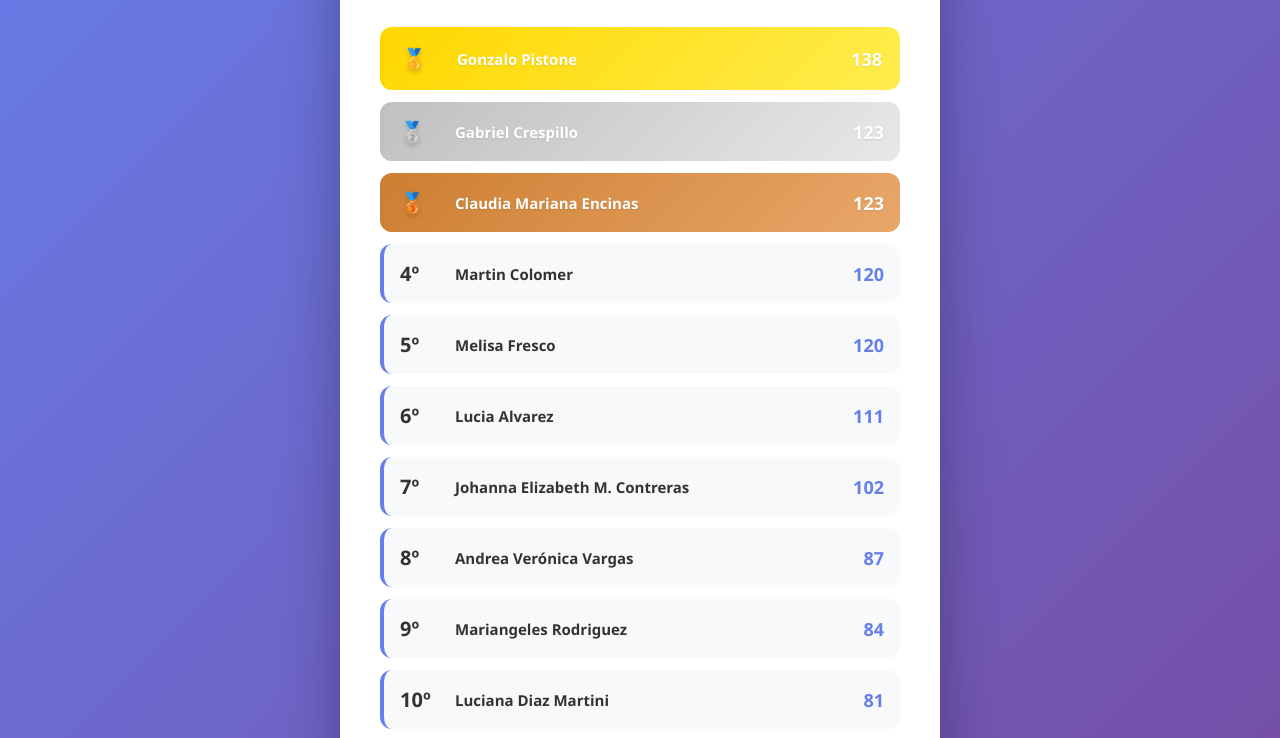
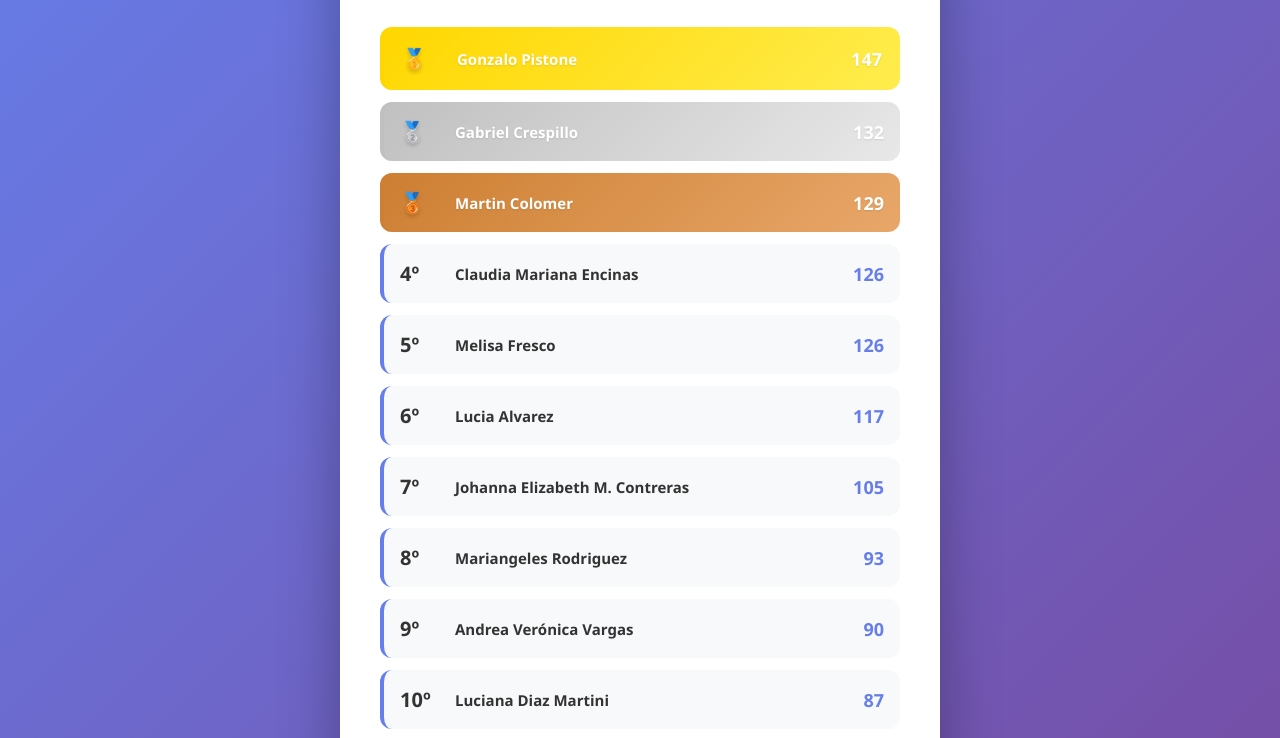
Before and after one commit to gonzalopistone/Prode-ranking, a plain HTML site: page index.html in a window 1280 px wide. Shown: the part 184-922 px from the top of the page. Drawn offline with Linux system fonts and the light colour scheme.

Commit message:
Update index.html

```diff
--- a/index.html
+++ b/index.html
@@ -183,61 +183,61 @@
             <div class="rank-item top1">
                 <div class="position">🥇</div>
                 <div class="name">Gonzalo Pistone</div>
-                <div class="points">138</div>
+                <div class="points">147</div>
             </div>
 
             <div class="rank-item top2">
                 <div class="position">🥈</div>
                 <div class="name">Gabriel Crespillo</div>
-                <div class="points">123</div>
+                <div class="points">132</div>
             </div>
 
             <div class="rank-item top3">
                 <div class="position">🥉</div>
-                <div class="name">Claudia Mariana Encinas</div>
-                <div class="points">123</div>
+                <div class="name">Martin Colomer</div>
+                <div class="points">129</div>
             </div>
 
             <div class="rank-item">
                 <div class="position">4º</div>
-                <div class="name">Martin Colomer</div>
-                <div class="points">120</div>
+                <div class="name">Claudia Mariana Encinas</div>
+                <div class="points">126</div>
             </div>
 
             <div class="rank-item">
                 <div class="position">5º</div>
                 <div class="name">Melisa Fresco</div>
-                <div class="points">120</div>
+                <div class="points">126</div>
             </div>
 
             <div class="rank-item">
                 <div class="position">6º</div>
                 <div class="name">Lucia Alvarez</div>
-                <div class="points">111</div>
+                <div class="points">117</div>
             </div>
 
             <div class="rank-item">
                 <div class="position">7º</div>
                 <div class="name">Johanna Elizabeth M. Contreras</div>
-                <div class="points">102</div>
+                <div class="points">105</div>
             </div>
 
             <div class="rank-item">
                 <div class="position">8º</div>
-                <div class="name">Andrea Verónica Vargas</div>
-                <div class="points">87</div>
+                <div class="name">Mariangeles Rodriguez</div>
+                <div class="points">93</div>
             </div>
 
             <div class="rank-item">
                 <div class="position">9º</div>
-                <div class="name">Mariangeles Rodriguez</div>
-                <div class="points">84</div>
+                <div class="name">Andrea Verónica Vargas</div>
+                <div class="points">90</div>
             </div>
 
             <div class="rank-item">
                 <div class="position">10º</div>
                 <div class="name">Luciana Diaz Martini</div>
-                <div class="points">81</div>
+                <div class="points">87</div>
             </div>
 
             <div class="rank-item">
@@ -248,7 +248,7 @@
         </div>
 
         <div class="footer">
-            Puntos acumulados
+            Puntos acumulados - CAMPEÓN
         </div>
     </div>
 </body>
```
